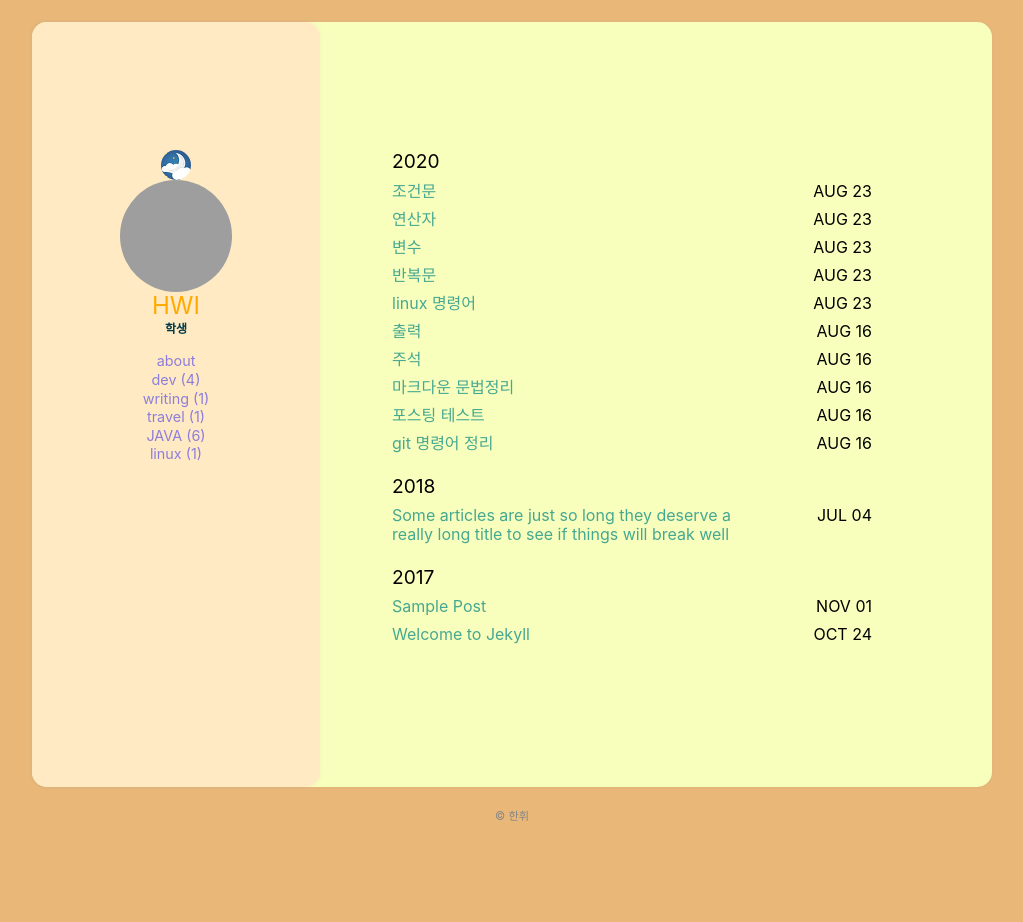
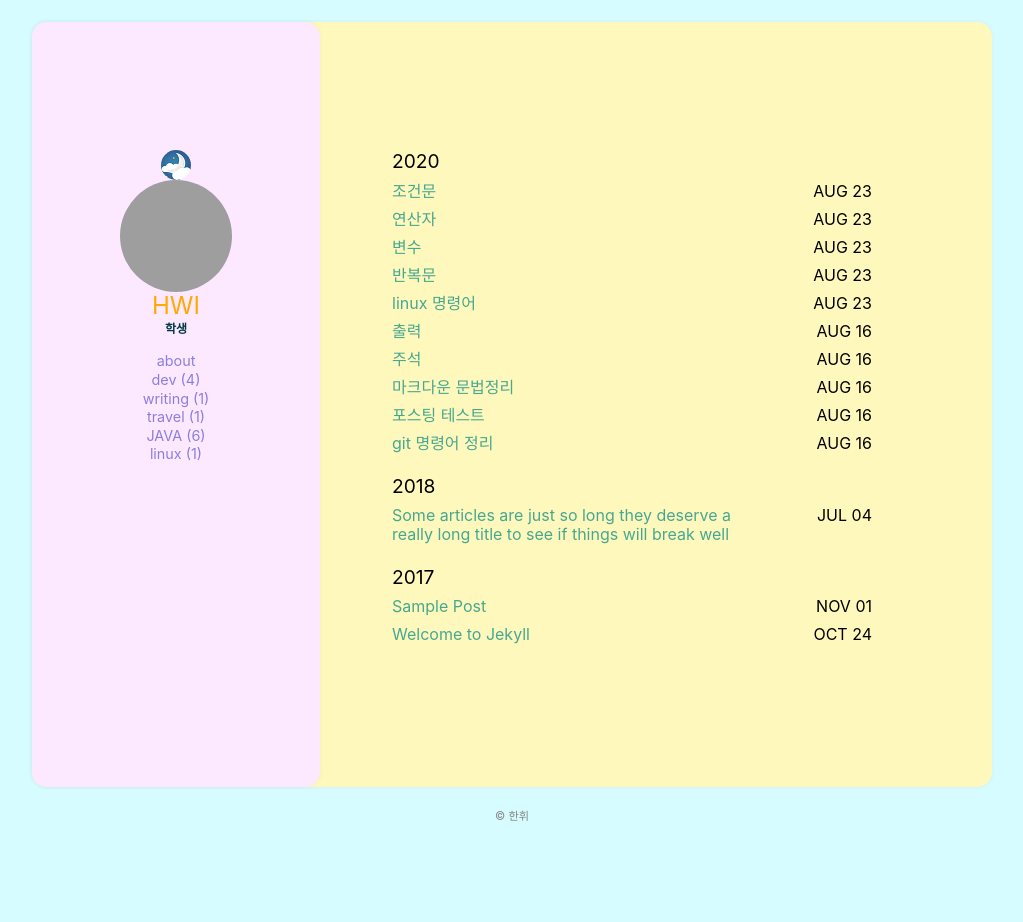
Before and after one commit to hanhwi6819/blog, a Jekyll site: the page built from index.html, in a window 1280 px wide. Shown: the whole page, without its empty margins (128-1151 px from the left). Built offline with Jekyll 4.4.1, drawn with Linux system fonts in a browser that asks for light colours; grey boxes are pictures that could not be loaded.

Commit message:
디자인 2

```diff
--- a/assets/css/main.scss
+++ b/assets/css/main.scss
@@ -11,9 +11,9 @@
    ========================================================================== */
 
 @mixin lightMode {
-    --bg_color: rgb(233, 184, 121);
-    --header_bg: #ffeac3;
-    --content_bg: rgb(248, 255, 189);
+    --bg_color: rgb(215, 252, 255);
+    --header_bg: #fde9ff;
+    --content_bg: rgb(255, 248, 189);
     --archive_font: #000;
     --archive_title: #46a891;
     --archive_title_hover: #87CDBD;
```
